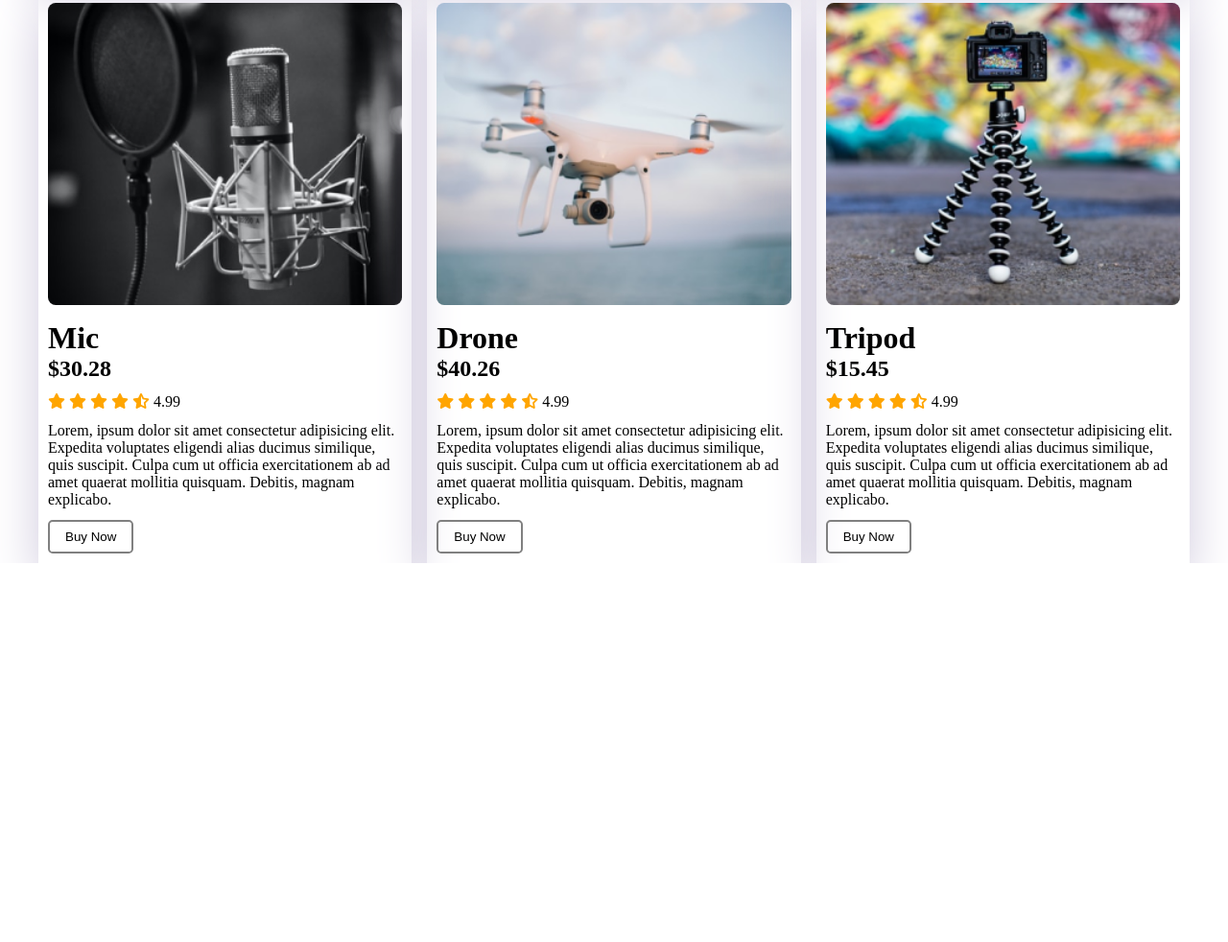
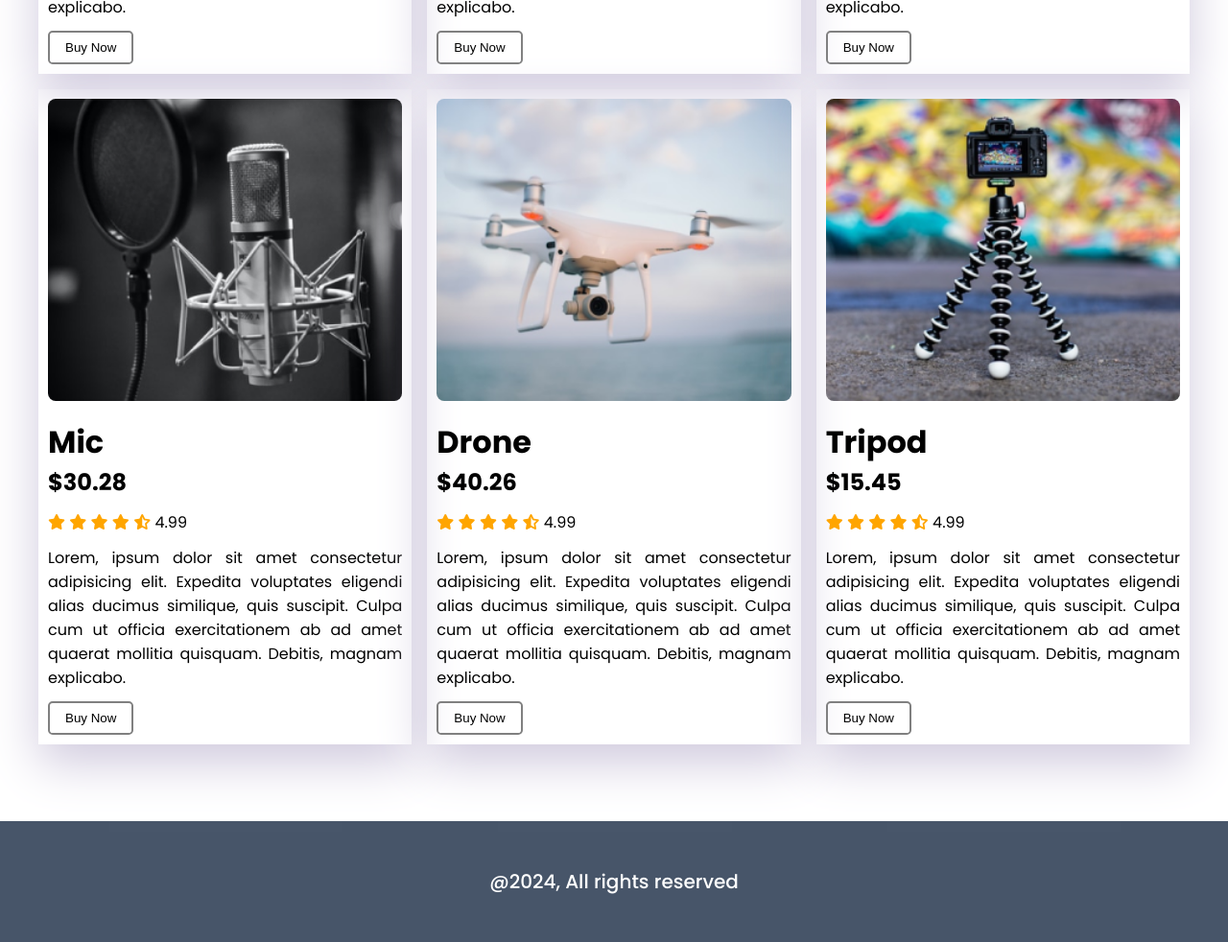
Before and after one commit to imnoim/electric-builders, a plain HTML site: page index.html in a window 1280 px wide. Shown: the part 1245-2227 px from the top of the page at 96% size. Before the commit the page ends 1832 px from the top, so only its background shows below. Drawn offline with Linux system fonts and the light colour scheme.

Commit message:
added footer with mobile styles

```diff
--- a/index.html
+++ b/index.html
@@ -190,6 +190,14 @@
 
         <!-- main section ends here -->
     </header>
+
+    <!-- footer starts here -->
+
+    <footer class="footer-wrapper">
+        <p>@2024, All rights reserved</p>
+    </footer>
+
+    <!-- footer ends here -->
 </body>
 
 </html>
--- a/styles/responsive.css
+++ b/styles/responsive.css
@@ -40,6 +40,12 @@
     .card {
         margin: 0 1rem;
     }
+
+    footer {
+        margin-top: 3rem;
+        padding: 1.5rem 1.5rem;
+        text-align: center;
+    }
 }
 
 /* tablet device */
--- a/styles/style.css
+++ b/styles/style.css
@@ -1,3 +1,11 @@
+/* google font poppins */
+
+@import url('https://fonts.googleapis.com/css2?family=Poppins:ital,wght@0,100;0,200;0,300;0,400;0,500;0,600;0,700;0,800;0,900;1,100;1,200;1,300;1,400;1,500;1,600;1,700;1,800;1,900&display=swap');
+
+body {
+    font-family: "Poppins", sans-serif;
+}
+
 /* universal selectors */
 
 * {
@@ -7,6 +15,11 @@
 }
 
 /* common utility */
+
+.navbar-wrapper,
+.footer-wrapper {
+    background-color: rgb(71,85,105);
+}
 
 .navbar,
 .main-content {
@@ -29,10 +42,6 @@
 
 
 /* navbar styles starts here */
-
-.navbar-wrapper {
-    background-color: rgb(71,85,105);
-}
 
 .navbar {
     display: flex;
@@ -132,6 +141,10 @@
     border-radius: .5rem;
 }
 
+.card p {
+    text-align: justify;
+}
+
 .ratings i {
     color: orange;
 }
@@ -139,3 +152,19 @@
 /* popular collection styles ends here */
 
 /* main content styles end here */
+
+/* footer styles start here */
+
+footer {
+    margin-top: 5rem;
+    padding: 3rem 3rem;
+    text-align: center;
+}
+
+footer p {
+    color: #fff;
+    font-weight: 500;
+    font-size: 1.25rem;
+}
+
+/* footer styles end here */
```
